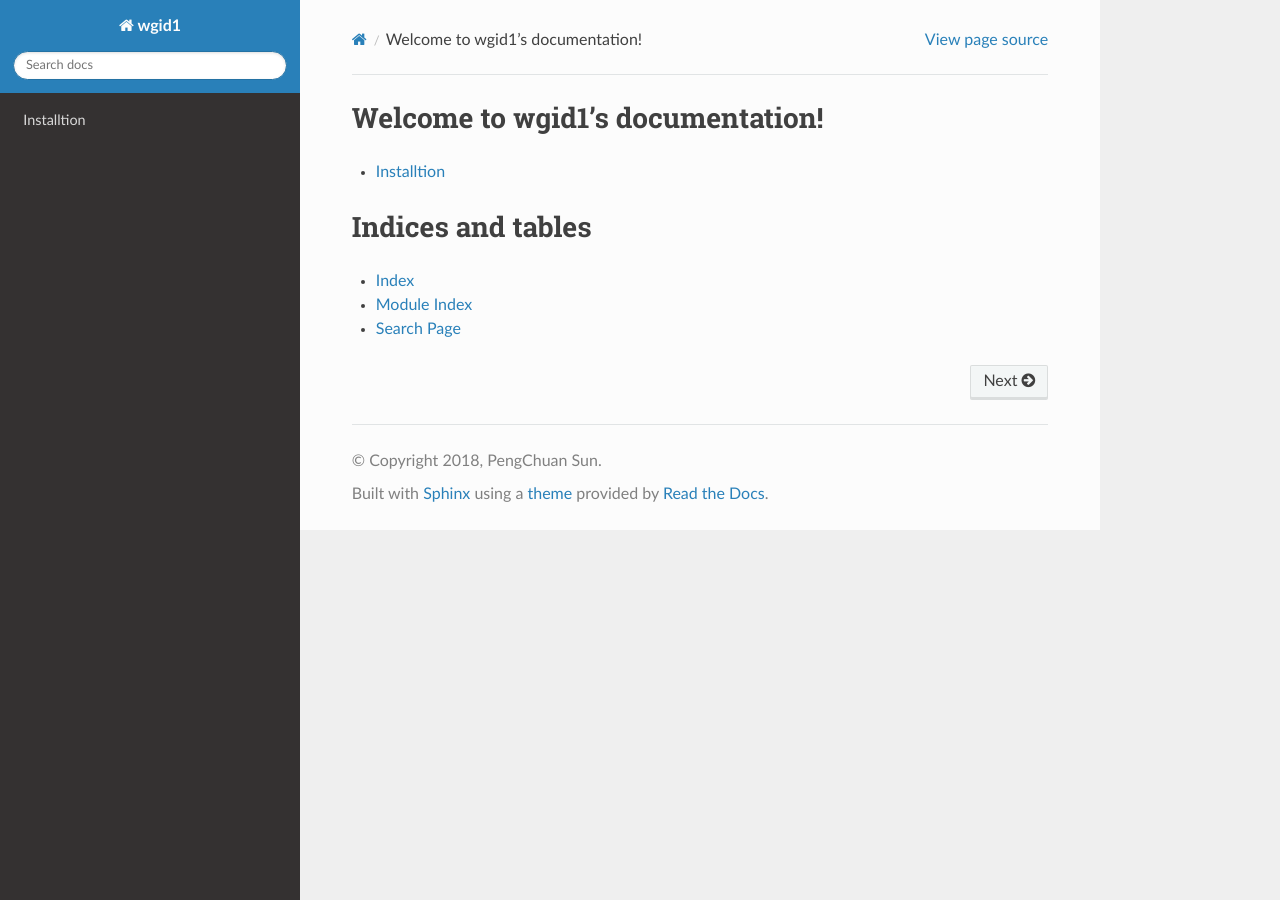
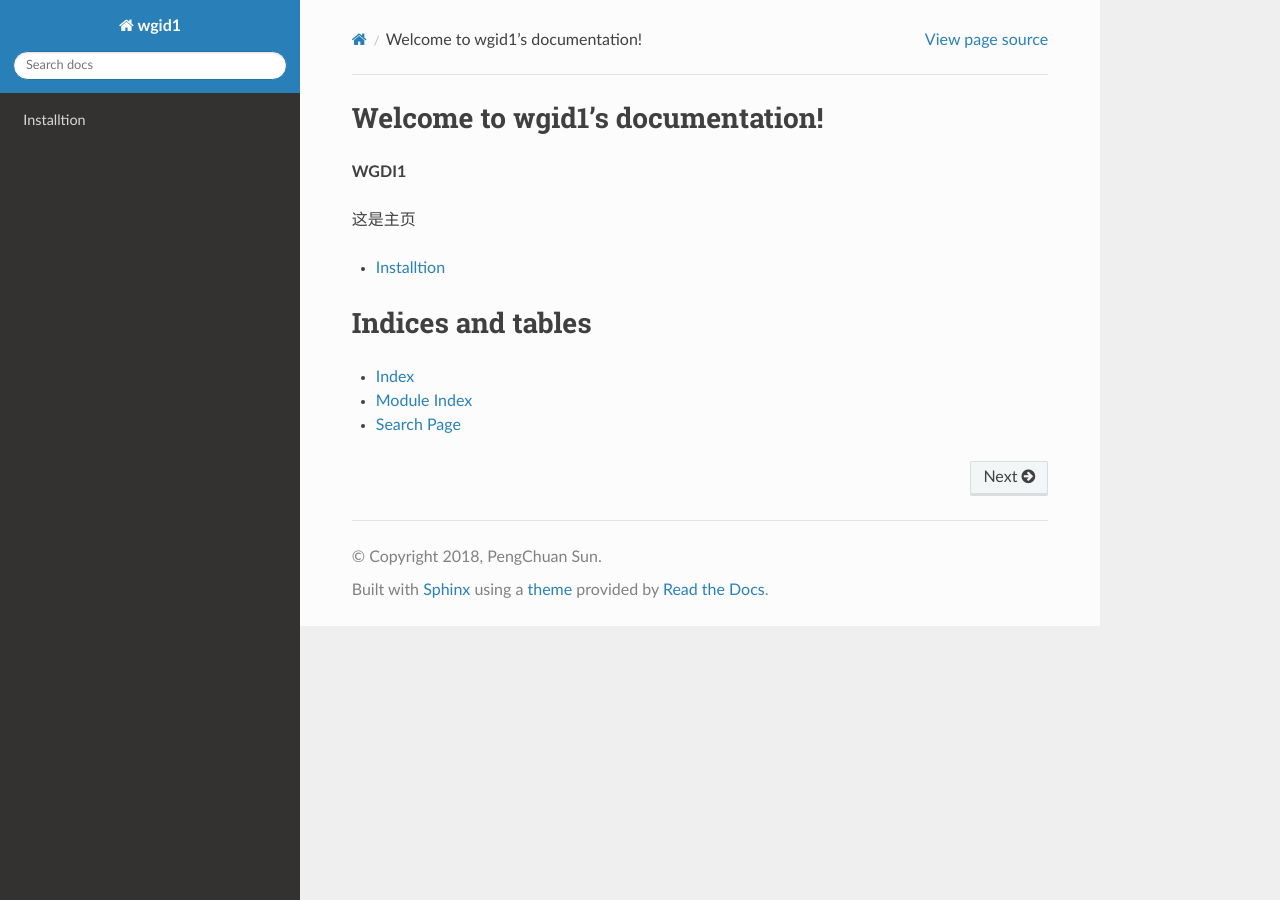
Before and after one commit to SunPengChuan/wgdi-doc, a Sphinx documentation site: the page built from source/index.rst, in a window 1280 px wide. Built offline with Sphinx 7.4.7 and the Read the Docs theme 2.0.0, drawn with Linux system fonts in a browser that asks for light colours.

Commit message:
'sencod'

```diff
--- a/README.md
+++ b/README.md
@@ -1 +1,3 @@
-"# wgdi1"
+**WGDI1**
+
+这是主页
--- a/source/index.rst
+++ b/source/index.rst
@@ -6,6 +6,7 @@
 Welcome to wgid1's documentation!
 =================================
 
+.. include:: ../README.md
 .. toctree::
    :maxdepth: 2
 
```
Also changed, not shown: source/installtion.rst (line endings or trailing spaces), 7 other files.
